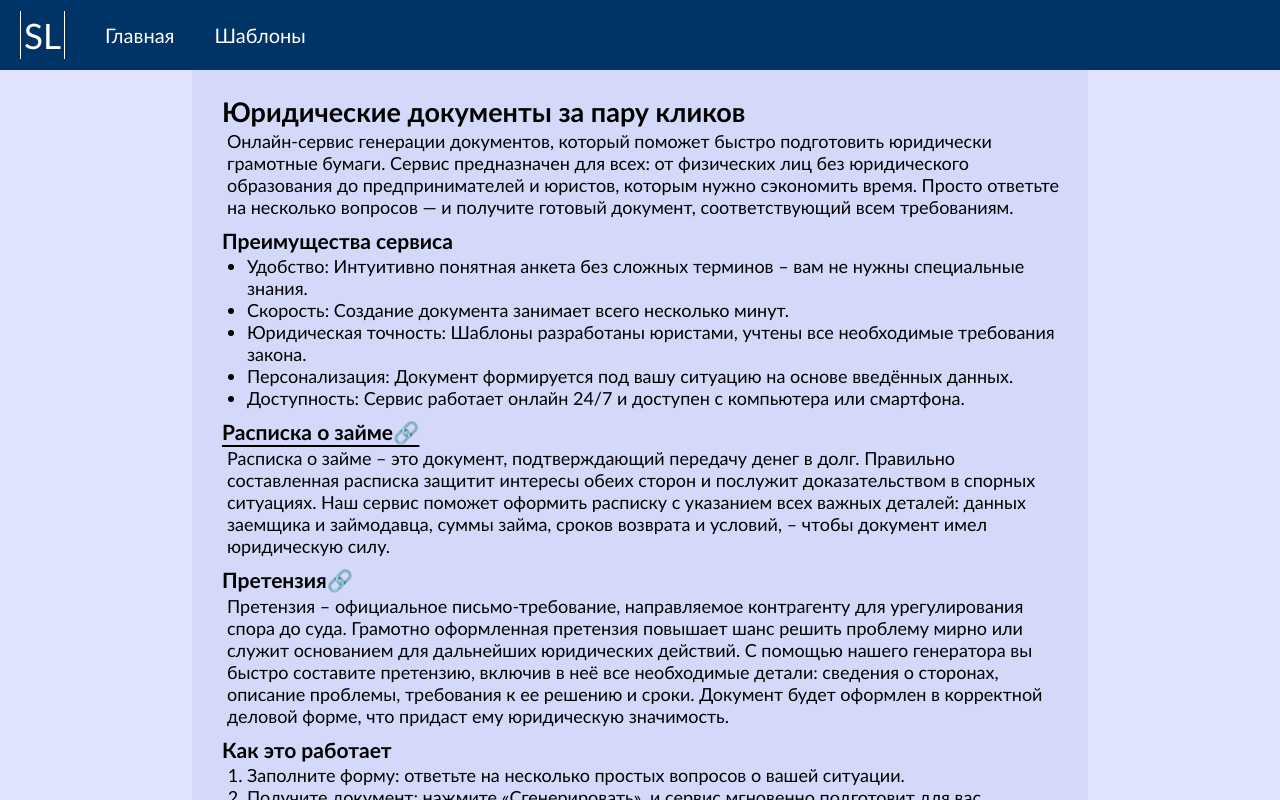
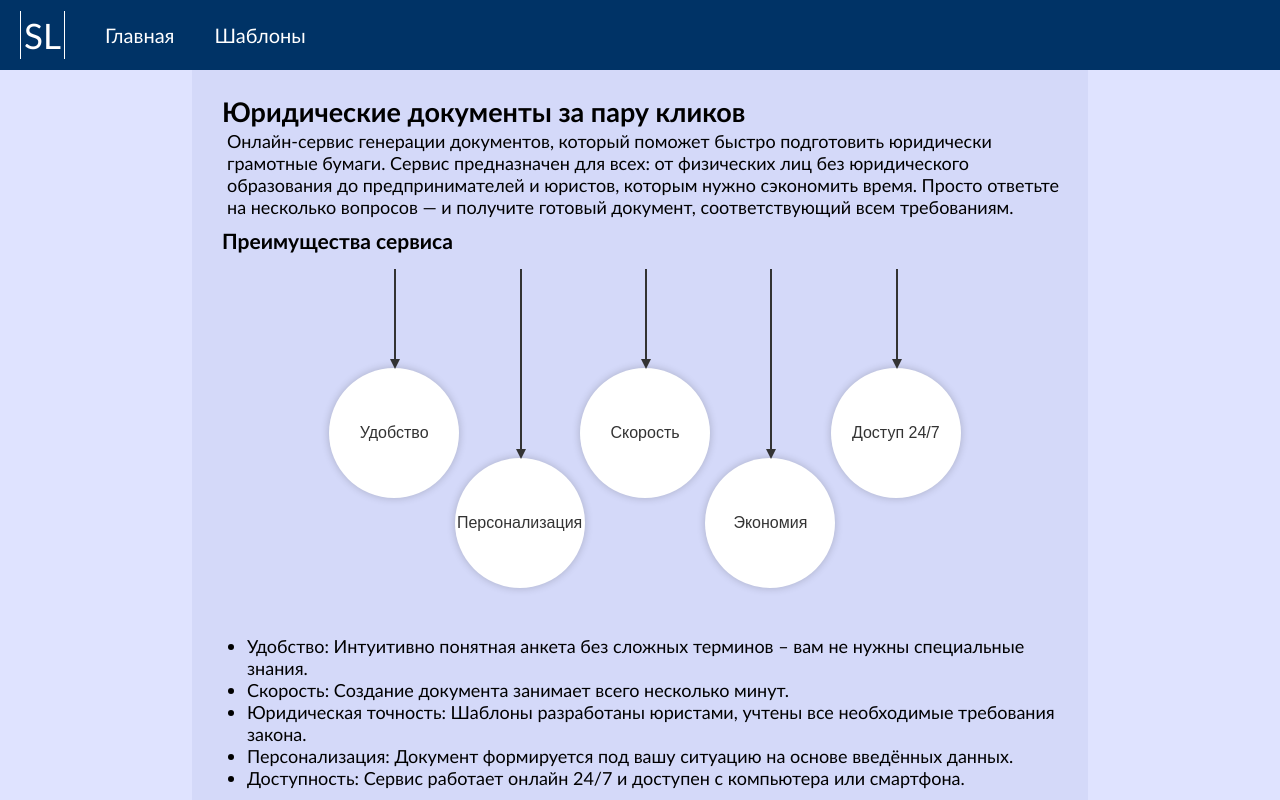
Before and after one commit to PabloTsvetkov/SmartLex, a React (Create React App) app in the folder frontend/: page / in a window 1280 px wide. Shown: the top 800 px of the page. Built offline with nearby package versions, Linux system fonts and the light colour scheme.

Commit message:
add circles to main page

```diff
--- a/frontend/src/Pages/Home/Home.jsx
+++ b/frontend/src/Pages/Home/Home.jsx
@@ -13,6 +13,23 @@ const Home = () => {
                 </p>
                 <h3>Преимущества сервиса</h3>
                 <p>
+                    {/*  */}
+                    <div className={s.container}>
+                        {/* Кружки */}
+                        <div className={`${s.circle} ${s.circle1}`}>Удобство</div>
+                        <div className={`${s.circle} ${s.circle2}`}>Скорость</div>
+                        <div className={`${s.circle} ${s.circle3}`}>Доступ 24/7</div>
+                        <div className={`${s.circle} ${s.circle4}`}>Персонализация</div>
+                        <div className={`${s.circle} ${s.circle5}`}>Экономия</div>
+
+                        {/* Вертикальные стрелки, каждая направлена строго сверху к своему кружку */}
+                        <div className={`${s.arrow} ${s.arrow1}`}></div>
+                        <div className={`${s.arrow} ${s.arrow2}`}></div>
+                        <div className={`${s.arrow} ${s.arrow3}`}></div>
+                        <div className={`${s.arrow} ${s.arrow4}`}></div>
+                        <div className={`${s.arrow} ${s.arrow5}`}></div>
+                    </div>
+                    {/*  */}
                     <ul>
                         <li>Удобство: Интуитивно понятная анкета без сложных терминов – вам не нужны специальные знания.
                         </li>
--- a/frontend/src/Pages/Home/Home.module.css
+++ b/frontend/src/Pages/Home/Home.module.css
@@ -22,11 +22,12 @@
     border-top-left-radius: 0;
     border-top-right-radius: 0;
 
-    font-family:'Trebuchet MS', 'Lucida Sans Unicode', 'Lucida Grande', 'Lucida Sans', Arial, sans-serif;
+    font-family: 'Trebuchet MS', 'Lucida Sans Unicode', 'Lucida Grande', 'Lucida Sans', Arial, sans-serif;
     font-size: 18px;
 }
 
-.mainContentContainer h2, h3 {
+.mainContentContainer h2,
+h3 {
     margin-top: 10px;
     margin-bottom: 2px;
     margin-left: 5px;
@@ -36,7 +37,8 @@
     margin-left: 10px;
 }
 
-.mainContentContainer p ul, .mainContentContainer p ol {
+.mainContentContainer p ul,
+.mainContentContainer p ol {
     margin-left: 20px;
 }
 
@@ -44,3 +46,104 @@
     color: black;
     text-underline-offset: 5px;
 }
+
+/*  */
+/* Контейнер занимает всю ширину и высоту экрана */
+.container {
+    position: relative;
+    width: 100%;
+    height: 450px;
+    /* background-color: #; Светло-голубой фон */
+    font-family: sans-serif;
+    margin-bottom: -70px;
+  }
+
+  /* Общие стили для кружков */
+  .circle {
+    position: absolute;
+    width: 130px;
+    height: 130px;
+    border-radius: 50%;
+    background-color: #fff;
+    display: flex;
+    align-items: center;
+    justify-content: center;
+    font-size: 16px;
+    color: #333;
+    box-shadow: 0 0 8px rgba(0, 0, 0, 0.2);
+    /* Центрирование по горизонтали относительно заданной позиции */
+    transform: translateX(-50%);
+  }
+
+  /* Верхний ряд (три кружка) – располагаем по всей ширине */
+  .circle1 {
+    top: 25%;
+    left: 20%; /* Центр кружка находится на 20% от ширины контейнера */
+  }
+  .circle2 {
+    top: 25%;
+    left: 50%;
+  }
+  .circle3 {
+    top: 25%;
+    left: 80%;
+  }
+
+  /* Нижний ряд (два кружка) */
+  .circle4 {
+    top: 45%;
+    left: 35%;
+  }
+  .circle5 {
+    top: 45%;
+    left: 65%;
+  }
+
+  /* Общий стиль для стрелок */
+  .arrow {
+    position: absolute;
+    width: 2px;              /* Толщина линии */
+    background-color: #333;
+  }
+
+  /* Формируем стрелочный наконечник с помощью псевдоэлемента */
+  .arrow::after {
+    content: "";
+    position: absolute;
+    left: -4px;              /* Смещение для центрирования треугольника */
+    bottom: -10px;           /* Накладывается на конец стрелки */
+    border-left: 5px solid transparent;
+    border-right: 5px solid transparent;
+    border-top: 10px solid #333;
+  }
+
+  /* Стрелки для кружков верхнего ряда */
+  /* Каждая стрелка идёт вертикально от верха контейнера (например, 5%) до начала кружка (25%) */
+  .arrow1 {
+    top: 3%;
+    left: 20%;
+    height: 20%;
+  }
+  .arrow2 {
+    top: 3%;
+    left: 50%;
+    height: 20%;
+  }
+  .arrow3 {
+    top: 3%;
+    left: 80%;
+    height: 20%;
+  }
+
+  /* Стрелки для кружков нижнего ряда */
+  /* Старт стрелок ниже, чтобы они не пересекались с верхним рядом */
+  .arrow4 {
+    top: 3%;
+    left: 35%;
+    height: 40%;
+  }
+  .arrow5 {
+    top: 3%;
+    left: 65%;
+    height: 40%;
+  }
```
